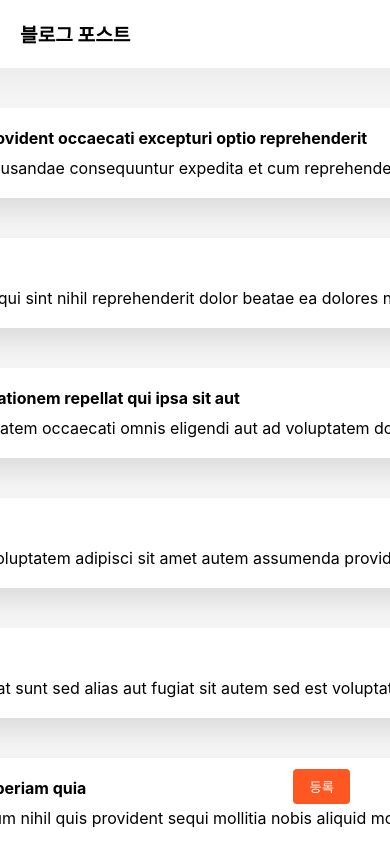
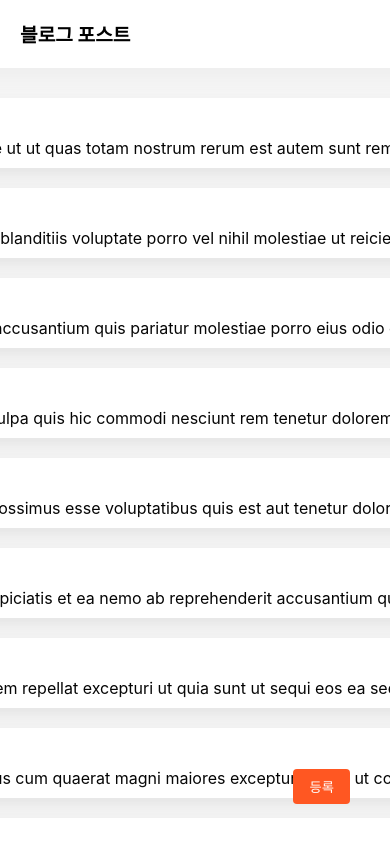
Before and after one commit to songhee23/react_test_page, a React (Create React App) app: page / in a window 390 px wide. Built offline with nearby package versions, Linux system fonts and the light colour scheme.

Commit message:
BlogPost > 반응형 디자인 수정

```diff
--- a/src/components/BlogPost/index.tsx
+++ b/src/components/BlogPost/index.tsx
@@ -5,10 +5,18 @@
   padding: 20px;
   margin: 20px;
   border-radius: 10px;
-  box-shadow:
-    10px 10px 30px #d9d9d9,
-    -10px -10px 30px #ffffff;
-  max-width: 800px;
+  box-shadow: 10px 10px 30px #d9d9d9, -10px -10px 30px #ffffff;
+  width: 800px;
+
+  @media (max-width: 768px) { // 태블릿 사이즈
+    width: 600px;
+  }
+
+  @media (max-width: 576px) { // 모바일 사이즈
+    width: 90%;
+    padding: 10px;
+    margin: 10px;
+  }
 `;
 
 const Title = styled.div`
```
